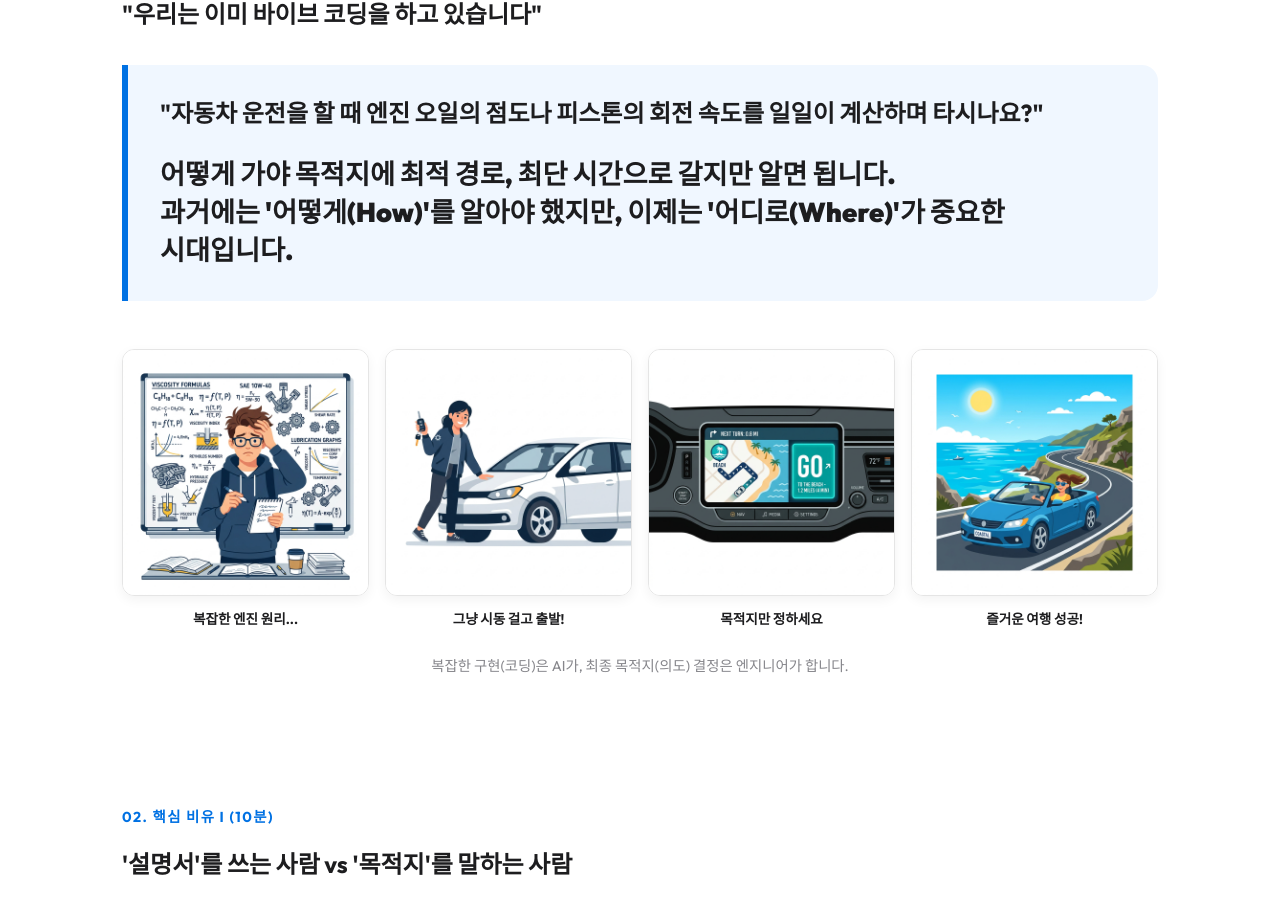
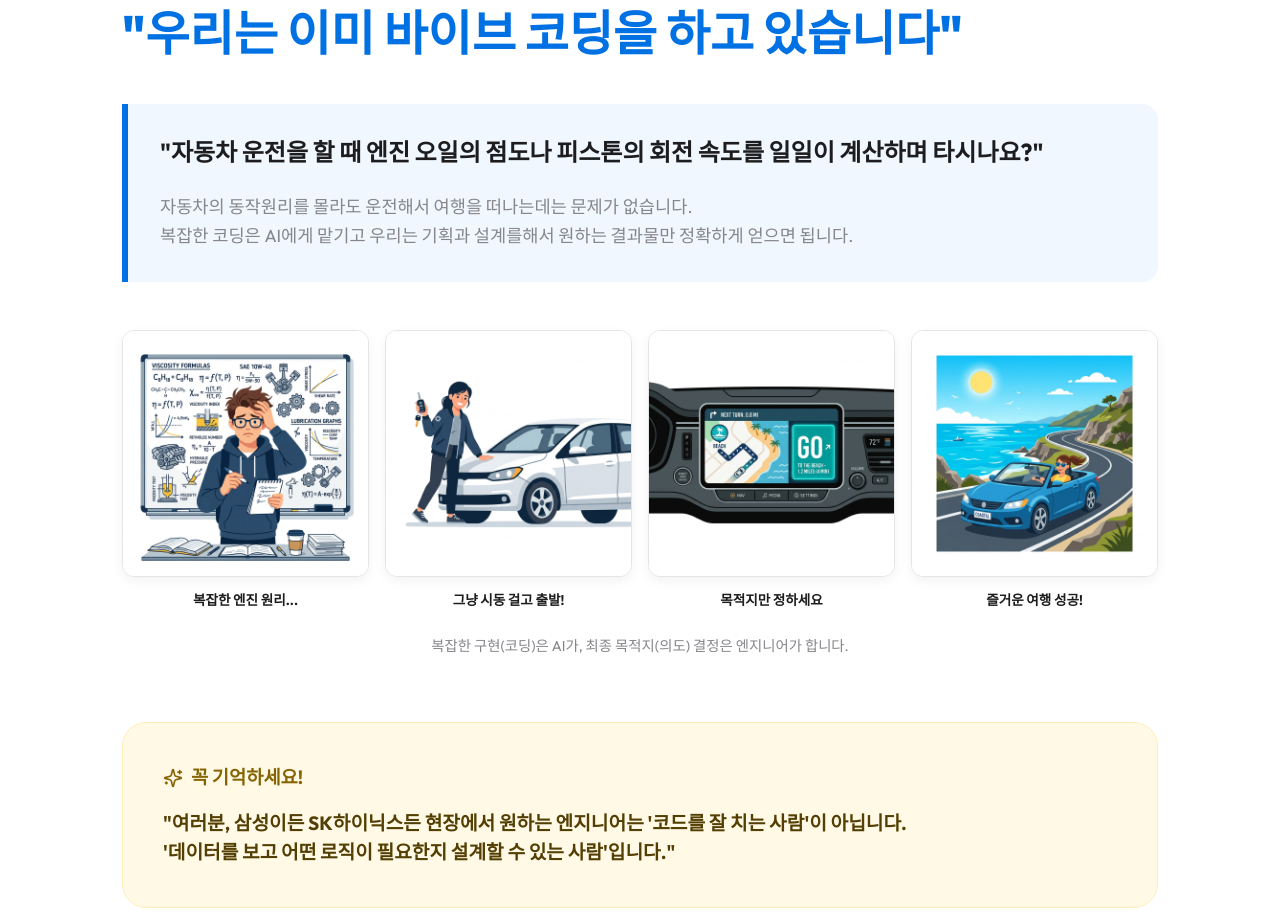
Before and after one commit to heekeunlee/lecture01, a React (Vite) app: page / in a window 1280 px wide. Shown: the part 443-1356 px from the top of the page. Built offline with nearby package versions, Linux system fonts and the light colour scheme; the HTML template or start-up script is replaced by a standard one.

Commit message:
feat: Major update to Section 01 content and styles

```diff
--- a/src/App.tsx
+++ b/src/App.tsx
@@ -36,12 +36,14 @@ export default function App() {
         {/* Section 1 */}
         <section>
           <span className="section-label">01. Opening (5분)</span>
-          <h2>"우리는 이미 바이브 코딩을 하고 있습니다"</h2>
+          <h2 style={{ fontSize: '3rem', color: 'var(--accent)', fontWeight: 900, marginBottom: '2rem' }}>
+            "우리는 이미 바이브 코딩을 하고 있습니다"
+          </h2>
           <div className="highlight-box">
             <p className="quote">"자동차 운전을 할 때 엔진 오일의 점도나 피스톤의 회전 속도를 일일이 계산하며 타시나요?"</p>
-            <p className="main-message">
-              어떻게 가야 목적지에 최적 경로, 최단 시간으로 갈지만 알면 됩니다.<br/>
-              과거에는 '어떻게(How)'를 알아야 했지만, 이제는 '어디로(Where)'가 중요한 시대입니다.
+            <p style={{ fontSize: '1.1rem', fontWeight: 400, color: 'var(--text-secondary)', marginTop: '1.5rem', lineHeight: '1.6' }}>
+              자동차의 동작원리를 몰라도 운전해서 여행을 떠나는데는 문제가 없습니다.<br/>
+              복잡한 코딩은 AI에게 맡기고 우리는 기획과 설계를해서 원하는 결과물만 정확하게 얻으면 됩니다.
             </p>
           </div>
           <motion.div
@@ -70,6 +72,22 @@ export default function App() {
           <p style={{ fontSize: '0.9rem', color: 'var(--text-secondary)', marginTop: '1.5rem', textAlign: 'center', fontWeight: 500 }}>
             복잡한 구현(코딩)은 AI가, 최종 목적지(의도) 결정은 엔지니어가 합니다.
           </p>
+
+          <motion.div
+            className="important-note"
+            initial={{ opacity: 0 }}
+            whileInView={{ opacity: 1 }}
+            viewport={{ once: true }}
+            style={{ marginTop: '4rem', padding: '2.5rem', background: '#fff9e6', borderRadius: '24px', border: '1px solid #ffeeba' }}
+          >
+            <h3 style={{ color: '#856404', marginBottom: '1rem', display: 'flex', alignItems: 'center', gap: '0.5rem' }}>
+              <Sparkles size={20} /> 꼭 기억하세요!
+            </h3>
+            <p style={{ fontSize: '1.2rem', color: '#533f03', fontWeight: 600, lineHeight: 1.5 }}>
+              "여러분, 삼성이든 SK하이닉스든 현장에서 원하는 엔지니어는 '코드를 잘 치는 사람'이 아닙니다.<br/>
+              '데이터를 보고 어떤 로직이 필요한지 설계할 수 있는 사람'입니다."
+            </p>
+          </motion.div>
         </section>
 
         {/* Section 2 */}
```
Also changed, not shown: 5 other files (tests, documents, lock files or other folders).
